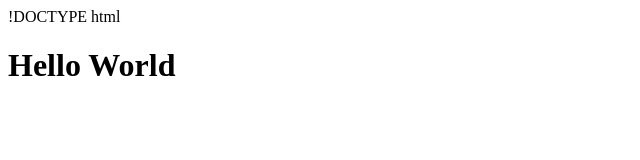
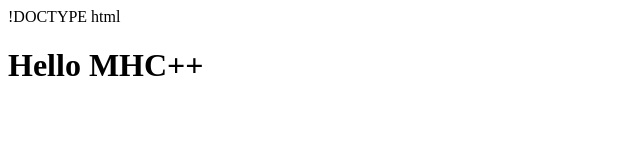
Before and after one commit to MHC-Plus-Plus/github-intro-workshop, a plain HTML site: page index.html in a window 1280 px wide. Shown: the full height of the page, 0-640 px from the left. Drawn offline with Linux system fonts and the light colour scheme.

Commit message:
editing main heading

```diff
--- a/index.html
+++ b/index.html
@@ -4,6 +4,6 @@
 <title>Hello World</title>
 </head>
 <body>
-<h1>Hello World</h1>
+<h1>Hello MHC++</h1>
 </body>
 </html>
```
